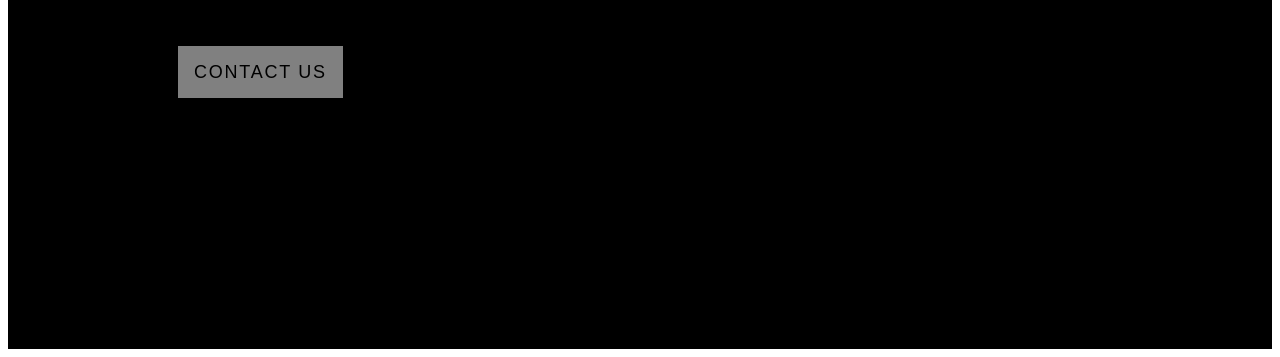
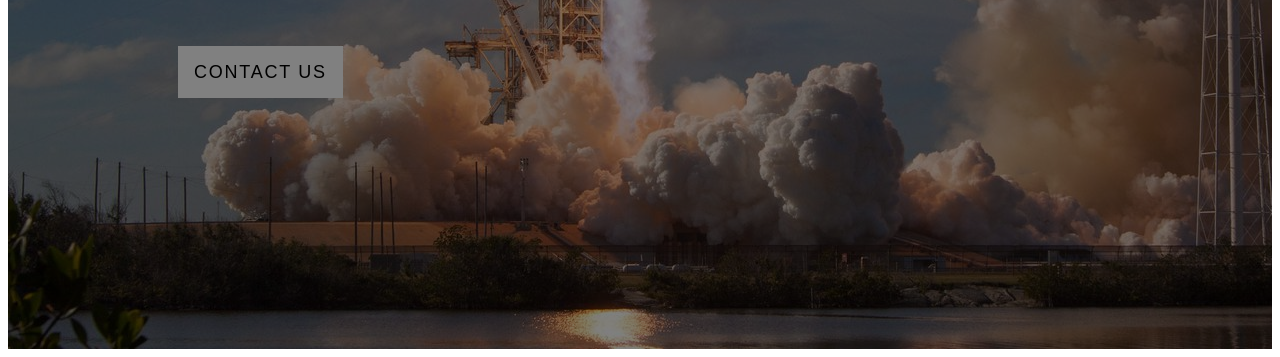
Before and after one commit to Sahoo-Sambit/Landing-Page, a plain HTML site: page index.html in a window 1280 px wide. Shown: the part 579-936 px from the top of the page. Drawn offline with Linux system fonts and the light colour scheme; the site is published under a folder, as on GitHub Pages, so addresses that start at the root find nothing.

Commit message:
First commit

```diff
--- a/styles.css
+++ b/styles.css
@@ -59,7 +59,7 @@ button{
     margin-top: 35px;
 }
 section{
-    background-image: url(/images/spacex.jpg);
+    background-image: url(images/spacex.jpg);
     height: 100vh;
     opacity: 0.5;
 }
```
